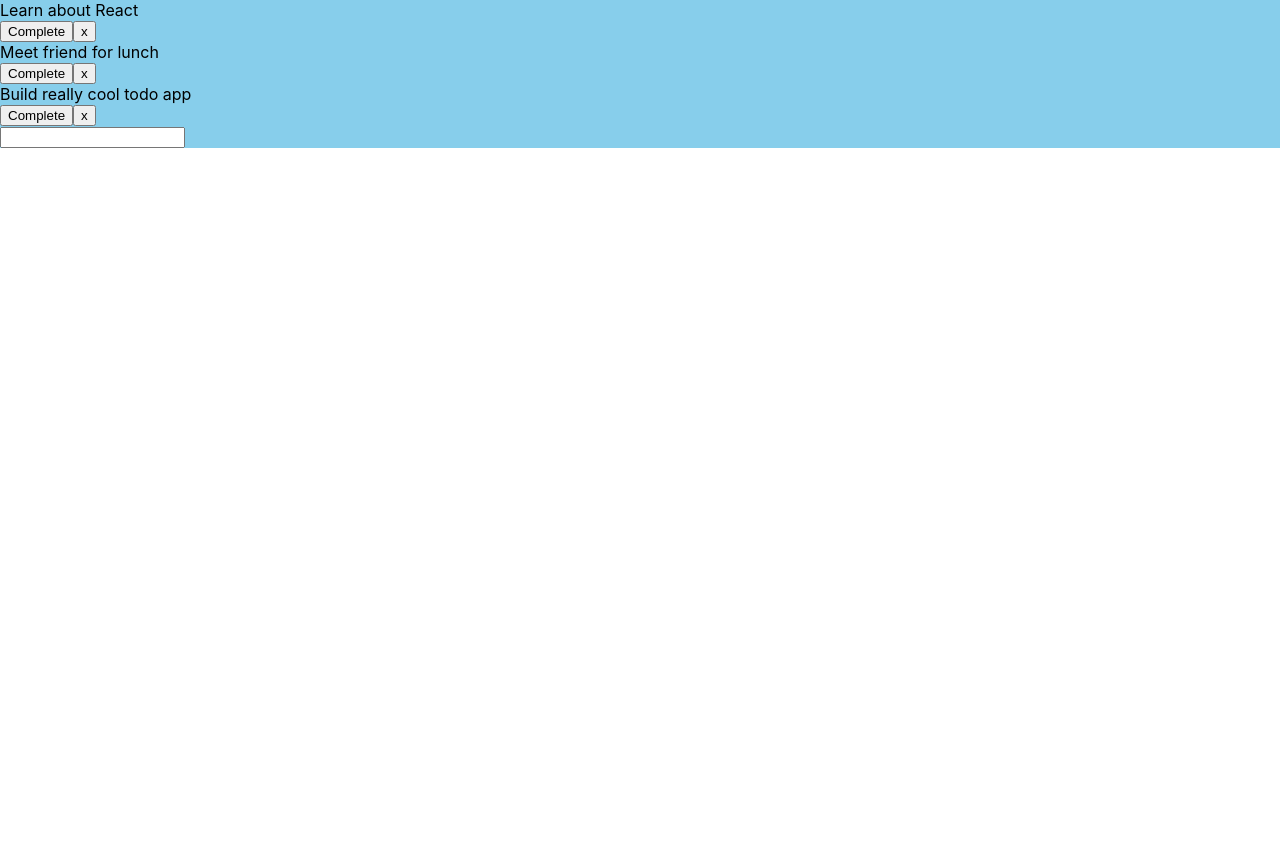
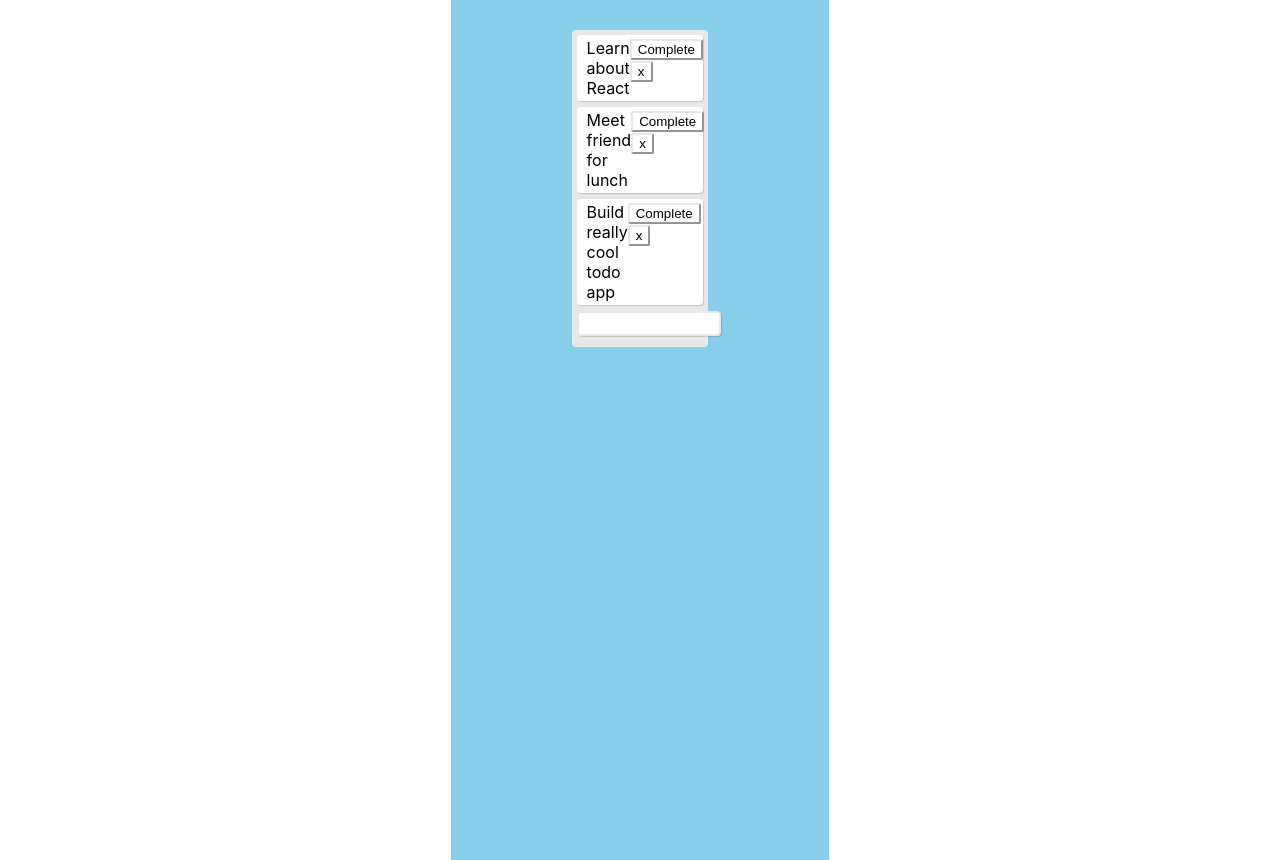
Before and after one commit to JmePRE/react-todo, a React (Create React App) app: page / in a window 1280 px wide. Before the commit the page ends 800 px from the top, so only its background shows below. Built offline with nearby package versions, Linux system fonts and the light colour scheme.

Commit message:
Updated app.scss

```diff
--- a/src/App.js
+++ b/src/App.js
@@ -1,6 +1,6 @@
 import React from 'react';
 //import './App.css';
-import style from "./styles/dist/App.css";
+import "./styles/dist/App.css";
 
 //from https://www.digitalocean.com/community/tutorials/how-to-build-a-react-to-do-app-with-react-hooks
 
@@ -93,7 +93,7 @@ function TodoForm({ addTodo }) {
 
 	//displays form
 	return (
-		<form onSubmit={handleSubmit} className={style.container}>
+		<form onSubmit={handleSubmit}>
 		<input
 			type="text"
 			className="input"
--- a/src/styles/App.scss
+++ b/src/styles/App.scss
@@ -1,6 +1,62 @@
-$item : ivory;
+$item : white;
+$shadow-color: #e8e8e8;
+
+@mixin flexCenter($direction) {
+    display: flex;
+    justify-self: center;
+    justify-content: center;
+    flex-direction: $direction;
+}
+
+header {
+    @include flexCenter(column);
+    background: -moz-linear-gradient();
+    height:100vh;
+}
 
 .app {
     background: skyblue;
+    @include flexCenter(row);
+    height: 100vh;
+    padding: 30px;
+}
+
+.todo-list {
+    background: $shadow-color;
+    border-radius: 4px;
+    padding: 5px;
+    width: 40%;
+    height: min-content;
 
 }
+.todo {
+    background: $item;
+    border-radius: 4px;
+    justify-content: space-between;
+    margin-bottom: 6px;
+    padding: 3px 10px;
+    display: flex;
+    flex-direction: row;
+
+    box-shadow: 1px 1px 1px rgba(0, 0, 0, 0.15);
+
+    button {
+        background-color: white;
+        &:hover {
+            background: $shadow-color;
+        }
+        border-radius: 2px;
+        border-color: $shadow-color;
+    }
+}
+
+form {
+    width: 100%;
+    input {
+        @extend .todo;
+        border-color: $shadow-color;
+        border-style: solid;
+        width: 95%;
+    }
+
+}
```
Also changed, not shown: src/styles/dist/App.css.
